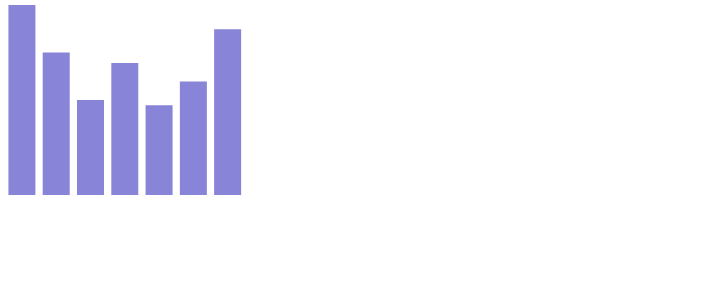
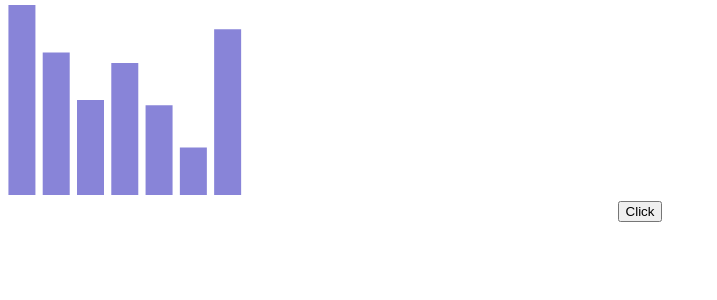
Before and after one commit to chaohuichen/sortingvisualizer, a React (Create React App) app: page / in a window 1280 px wide. Shown: the top 300 px of the page, without its empty margins (0-717 px from the left). Built offline with nearby package versions, Linux system fonts and the light colour scheme.

Commit message:
set up a basic sorting

```diff
--- a/src/SingleChart.js
+++ b/src/SingleChart.js
@@ -1,19 +1,36 @@
-import {BarChart, Bar, XAxis, YAxis, CartesianGrid, Tooltip, Legend} from 'recharts'
+import {BarChart, Bar} from 'recharts'
+import {useState} from 'react'
+function SingleChart() {
+    const [data,setData]=useState([
+        { value: 4000},
+        { value: 3000},
+        { value: 2000},
+        { value: 2780},
+        { value: 1890},
+        { value: 1000},
+        { value: 3490},
+    ])
 
-function SingleChart() {
-    const data = [
-        {name: 'Page A', uv: 4000, pv: 2400, amt: 2400},
-        {name: 'Page B', uv: 3000, pv: 1398, amt: 2210},
-        {name: 'Page C', uv: 2000, pv: 9800, amt: 2290},
-        {name: 'Page D', uv: 2780, pv: 3908, amt: 2000},
-        {name: 'Page E', uv: 1890, pv: 4800, amt: 2181},
-        {name: 'Page F', uv: 2390, pv: 3800, amt: 2500},
-        {name: 'Page G', uv: 3490, pv: 4300, amt: 2100},
-    ];
-    return (
+    const bubbleSort =async (e)=>{
+        // e.preventDefault()
+        for(let i = 0;i<data.length;++i){
+            for(let j=i;j<data.length-1;++j){
+                if(data[j+1].value<data[i].value){
+                    let temp  = data[j+1]
+                    data[j+1]=data[i]
+                    data[i]=temp
+
+                }
+            }
+        }
+        setData([...data])
+    }
+    return (<>
         <BarChart width={250} height={200} data={data}>
-        <Bar dataKey='uv' fill='#8884d8'/>
-    </BarChart>
+            <Bar dataKey='value' fill='#8884d8'/>
+        </BarChart>
+            <button onClick={bubbleSort}>Click</button>
+        </>
     )
 }
 
```
